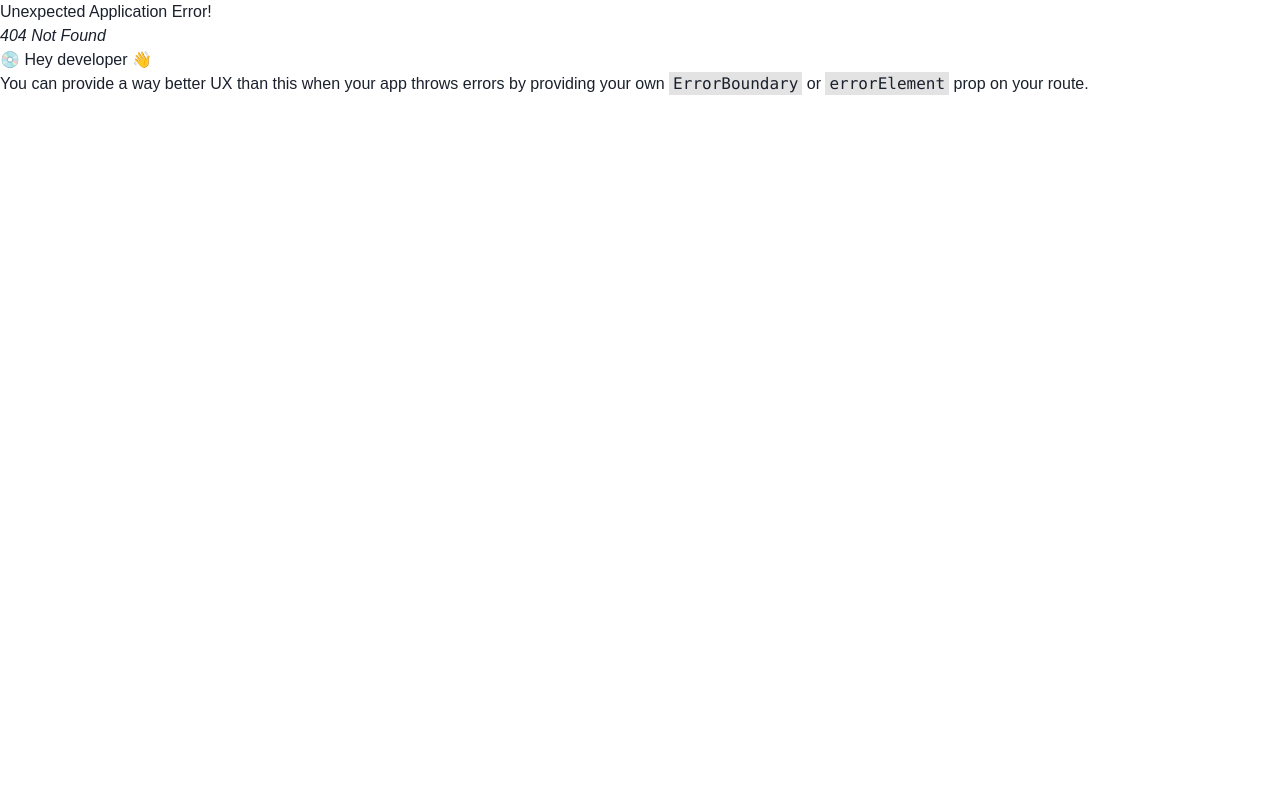
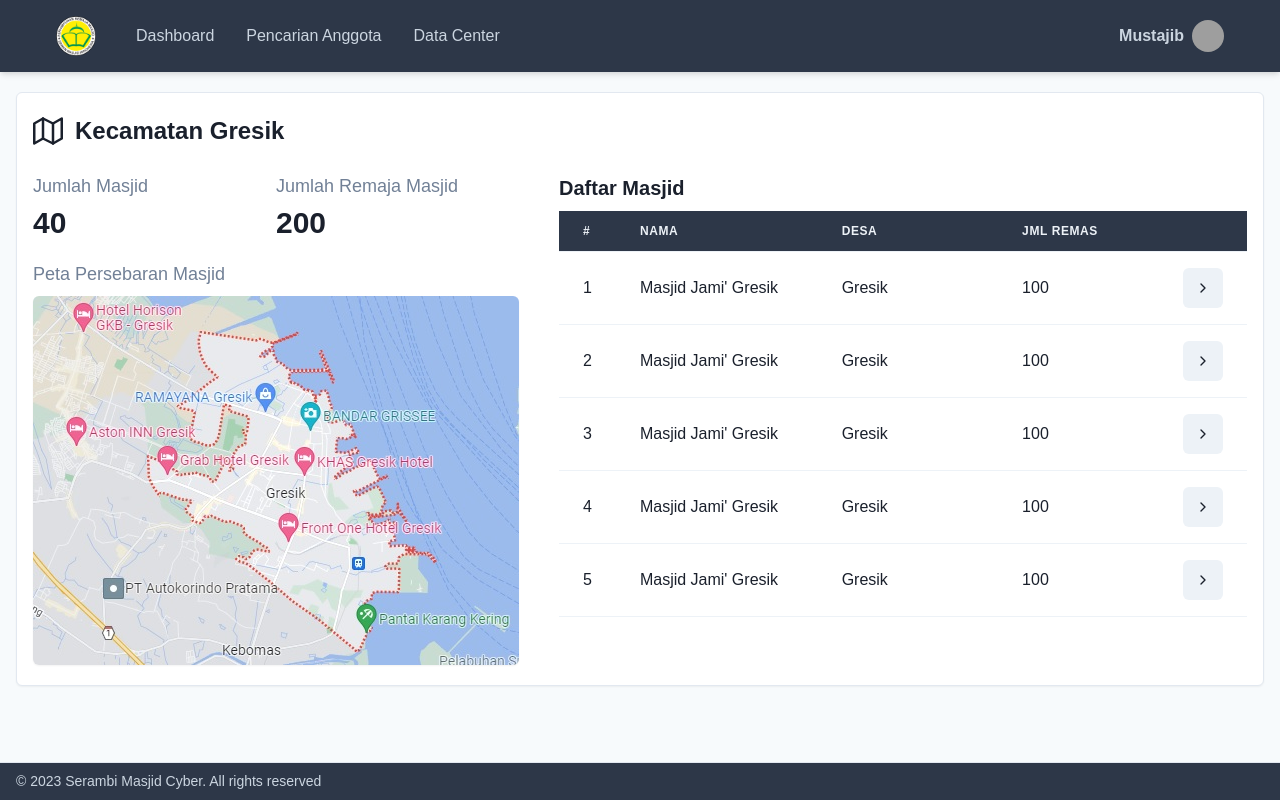
Before and after one commit to adheramaf7/serambi-masjid-cyber-proto, a React (Vite) app: page /kecamatan/detail in a window 1280 px wide. Before the commit this address had no page. Built offline with nearby package versions, Linux system fonts and the light colour scheme; grey boxes are pictures that could not be loaded.

Commit message:
kecamatan detail page

```diff
--- a/package.json
+++ b/package.json
@@ -15,11 +15,13 @@
     "@emotion/styled": "^11.10.5",
     "@fontsource/poppins": "^4.5.10",
     "framer-motion": "^8.3.4",
+    "leaflet": "^1.9.3",
     "localforage": "^1.10.0",
     "match-sorter": "^6.3.1",
     "react": "^18.2.0",
     "react-dom": "^18.2.0",
     "react-icons": "^4.7.1",
+    "react-leaflet": "^4.2.0",
     "react-router-dom": "^6.6.2",
     "sort-by": "^1.2.0"
   },
--- a/src/Layouts/Main.jsx
+++ b/src/Layouts/Main.jsx
@@ -1,4 +1,23 @@
-import { Box, Flex, Avatar, HStack, Link, IconButton, Button, Menu, MenuButton, MenuList, MenuItem, MenuDivider, useDisclosure, useColorModeValue, Stack, Text, Container } from '@chakra-ui/react';
+import {
+   Box,
+   Flex,
+   Avatar,
+   HStack,
+   Link,
+   IconButton,
+   Button,
+   Menu,
+   MenuButton,
+   MenuList,
+   MenuItem,
+   MenuDivider,
+   useDisclosure,
+   useColorModeValue,
+   Stack,
+   Text,
+   Container,
+   Show,
+} from '@chakra-ui/react';
 import { HamburgerIcon, CloseIcon } from '@chakra-ui/icons';
 import ApplicationLogo from '../Components/ApplicationLogo';
 import { Outlet } from 'react-router-dom';
@@ -25,8 +44,18 @@ export default function Main() {
    return (
       <Stack direction="column" minH="100vh" bg="gray.50">
          <Box bg={'gray.700'} px={4} boxShadow="md">
-        <Flex px={{ base: 4, md: 10 }} py={4} alignItems={'center'} justifyContent={'space-between'}>
-          <IconButton size={'md'} icon={isOpen ? <CloseIcon /> : <HamburgerIcon />} aria-label={'Open Menu'} display={{ md: 'none' }} onClick={isOpen ? onClose : onOpen} />
+            <Flex
+               px={{ base: 4, md: 10 }}
+               py={4}
+               alignItems={'center'}
+               justifyContent={'space-between'}>
+               <IconButton
+                  size={'md'}
+                  icon={isOpen ? <CloseIcon /> : <HamburgerIcon />}
+                  aria-label={'Open Menu'}
+                  display={{ md: 'none' }}
+                  onClick={isOpen ? onClose : onOpen}
+               />
                <HStack spacing={8} alignItems={'center'}>
                   <Box maxW="40px">
                      <ApplicationLogo />
@@ -43,12 +72,22 @@ export default function Main() {
                </HStack>
                <Flex alignItems={'center'}>
                   <Menu>
-              <MenuButton as={Button} rounded={'full'} variant={'link'} cursor={'pointer'} minW={0}>
+                     <MenuButton
+                        as={Button}
+                        rounded={'full'}
+                        variant={'link'}
+                        cursor={'pointer'}
+                        minW={0}>
                         <Stack direction="row" align="center">
-                  <Text textColor="gray.300" hidden={{ base: true, sm: false }}>
-                    Mustajib
-                  </Text>
-                  <Avatar size={'sm'} src={'https://images.unsplash.com/photo-1493666438817-866a91353ca9?ixlib=rb-0.3.5&q=80&fm=jpg&crop=faces&fit=crop&h=200&w=200&s=b616b2c5b373a80ffc9636ba24f7a4a9'} />
+                           <Show above="sm">
+                              <Text textColor="gray.300">Mustajib</Text>
+                           </Show>
+                           <Avatar
+                              size={'sm'}
+                              src={
+                                 'https://images.unsplash.com/photo-1493666438817-866a91353ca9?ixlib=rb-0.3.5&q=80&fm=jpg&crop=faces&fit=crop&h=200&w=200&s=b616b2c5b373a80ffc9636ba24f7a4a9'
+                              }
+                           />
                         </Stack>
                      </MenuButton>
                      <MenuList>
@@ -82,7 +121,14 @@ export default function Main() {
             </Container>
          </Flex>
 
-      <Box mt="auto" bg={'gray.700'} color={'gray.300'} px="4" py="2" borderTop="1px" borderColor="gray.200">
+         <Box
+            mt="auto"
+            bg={'gray.700'}
+            color={'gray.300'}
+            px="4"
+            py="2"
+            borderTop="1px"
+            borderColor="gray.200">
             <Text fontSize="sm">© 2023 Serambi Masjid Cyber. All rights reserved</Text>
          </Box>
       </Stack>
--- /dev/null
+++ b/src/Pages/KecamatanDetail.jsx
@@ -0,0 +1,140 @@
+import React from 'react';
+import {
+   Box,
+   Divider,
+   HStack,
+   IconButton,
+   Image,
+   Stack,
+   Stat,
+   StatGroup,
+   StatLabel,
+   StatNumber,
+   Table,
+   TableContainer,
+   Tbody,
+   Td,
+   Text,
+   Th,
+   Thead,
+   Tr,
+} from '@chakra-ui/react';
+import { FiChevronRight, FiMap } from 'react-icons/fi';
+import ImageMap from './../assets/map.jpg';
+
+const masjid = [
+   {
+      nama: "Masjid Jami' Gresik",
+      desa: 'Gresik',
+      remas: 100,
+   },
+   {
+      nama: "Masjid Jami' Gresik",
+      desa: 'Gresik',
+      remas: 100,
+   },
+   {
+      nama: "Masjid Jami' Gresik",
+      desa: 'Gresik',
+      remas: 100,
+   },
+   {
+      nama: "Masjid Jami' Gresik",
+      desa: 'Gresik',
+      remas: 100,
+   },
+   {
+      nama: "Masjid Jami' Gresik",
+      desa: 'Gresik',
+      remas: 100,
+   },
+];
+
+export default function KecamatanDetail() {
+   return (
+      <Stack direction={'column'}>
+         <Stack
+            border={'1px solid'}
+            borderColor={'gray.200'}
+            rounded={'md'}
+            py={'5'}
+            px="4"
+            shadow={'sm'}
+            bg={'white'}
+            spacing={6}>
+            <HStack spacing={3}>
+               <FiMap fontSize={30} />
+               <Text fontSize={'2xl'} fontWeight={'semibold'}>
+                  Kecamatan Gresik
+               </Text>
+            </HStack>
+            <HStack align={'start'} spacing={10}>
+               <Box>
+                  <StatGroup mb="4">
+                     <Stat>
+                        <StatLabel fontSize={'lg'} color={'gray.500'}>
+                           Jumlah Masjid
+                        </StatLabel>
+                        <StatNumber fontSize={'3xl'}>40</StatNumber>
+                     </Stat>
+                     <Stat>
+                        <StatLabel fontSize={'lg'} color={'gray.500'}>
+                           Jumlah Remaja Masjid
+                        </StatLabel>
+                        <StatNumber fontSize={'3xl'}>200</StatNumber>
+                     </Stat>
+                  </StatGroup>
+
+                  <Box>
+                     <Text fontSize={'lg'} color={'gray.500'} mb="2">
+                        Peta Persebaran Masjid{' '}
+                     </Text>
+                     <Box overflow={'hidden'} rounded={'md'} shadow={'sm'}>
+                        <Image src={ImageMap} w={'full'} maxH={'400'} />
+                     </Box>
+                  </Box>
+               </Box>
+               <Box flexGrow={'1'}>
+                  <Text fontSize={'xl'} fontWeight={'semibold'} mb="2">
+                     Daftar Masjid
+                  </Text>
+                  <TableContainer>
+                     <Table w={'full'}>
+                        <Thead>
+                           <Tr bg={'gray.700'}>
+                              <Th textColor={'gray.100'} width="5%">
+                                 #
+                              </Th>
+                              <Th textColor={'gray.100'} width="30%">
+                                 Nama
+                              </Th>
+                              <Th textColor={'gray.100'} width="30%">
+                                 Desa
+                              </Th>
+                              <Th textColor={'gray.100'} width="25%">
+                                 Jml Remas
+                              </Th>
+                              <Th></Th>
+                           </Tr>
+                        </Thead>
+                        <Tbody>
+                           {masjid.map((item, index) => (
+                              <Tr>
+                                 <Td>{index + 1}</Td>
+                                 <Td>{item.nama}</Td>
+                                 <Td>{item.desa}</Td>
+                                 <Td>{item.remas}</Td>
+                                 <Td>
+                                    <IconButton icon={<FiChevronRight />} />
+                                 </Td>
+                              </Tr>
+                           ))}
+                        </Tbody>
+                     </Table>
+                  </TableContainer>
+               </Box>
+            </HStack>
+         </Stack>
+      </Stack>
+   );
+}
--- a/src/router.jsx
+++ b/src/router.jsx
@@ -2,6 +2,7 @@ import { createBrowserRouter } from 'react-router-dom';
 import Login from './Pages/Login';
 import MainLayout from './Layouts/Main';
 import Dashboard from './Pages/Dashboard';
+import KecamatanDetail from './Pages/KecamatanDetail';
 
 const router = createBrowserRouter([
    {
@@ -15,6 +16,10 @@ const router = createBrowserRouter([
             path: '/home',
             element: <Dashboard />,
          },
+         {
+            path: '/kecamatan/detail',
+            element: <KecamatanDetail />,
+         },
       ],
    },
 ]);
```
Also changed, not shown: src/Pages/Dashboard.jsx (+39 -6 lines), src/assets/map.jpg (added), 1 other file (tests, documents, lock files or other folders). Lines whose indentation alone changed are shown as unchanged.
